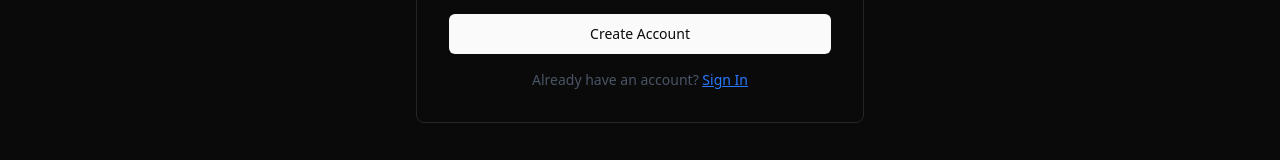
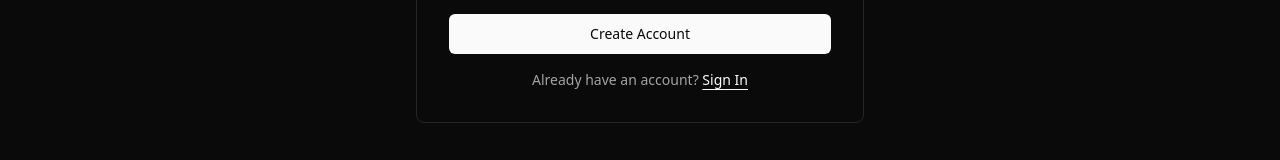
Before and after one commit to Exploring-glitch/URL-Shortener, a React app in the folder frontend/: page /auth in a window 1280 px wide. Both pictures are taken after a click on the element "Sign Up". Shown: the part 574-734 px from the top of the page. Built offline with nearby package versions, Linux system fonts and the light colour scheme; the HTML template or start-up script is replaced by a standard one.

Commit message:
style(signup): monochrome sign in toggle

```diff
--- a/frontend/src/components/Signup.jsx
+++ b/frontend/src/components/Signup.jsx
@@ -108,8 +108,9 @@ const SignupUser = ({ state }) => {
             </div>
 
             <div className="text-center mt-4">
-                <p className="cursor-pointer text-sm text-gray-600">
-                    Already have an account? <span onClick={() => state(true)} className="text-[#2979FF] hover:text-[#2168ec]"><u>Sign In</u></span>
+                <p className="text-sm text-[#A3A3A3]">
+                    Already have an account?{' '}
+                    <span onClick={() => state(true)} className="cursor-pointer text-[#FAFAFA] underline underline-offset-4 hover:text-[#D4D4D4] transition-colors">Sign In</span>
                 </p>
             </div>
         </div>
```
